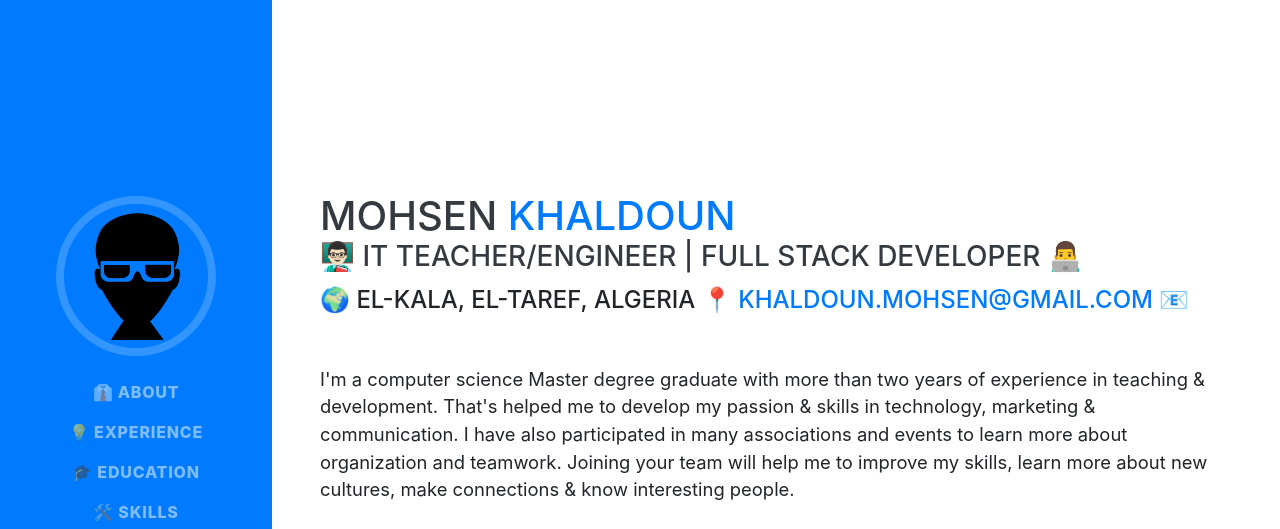
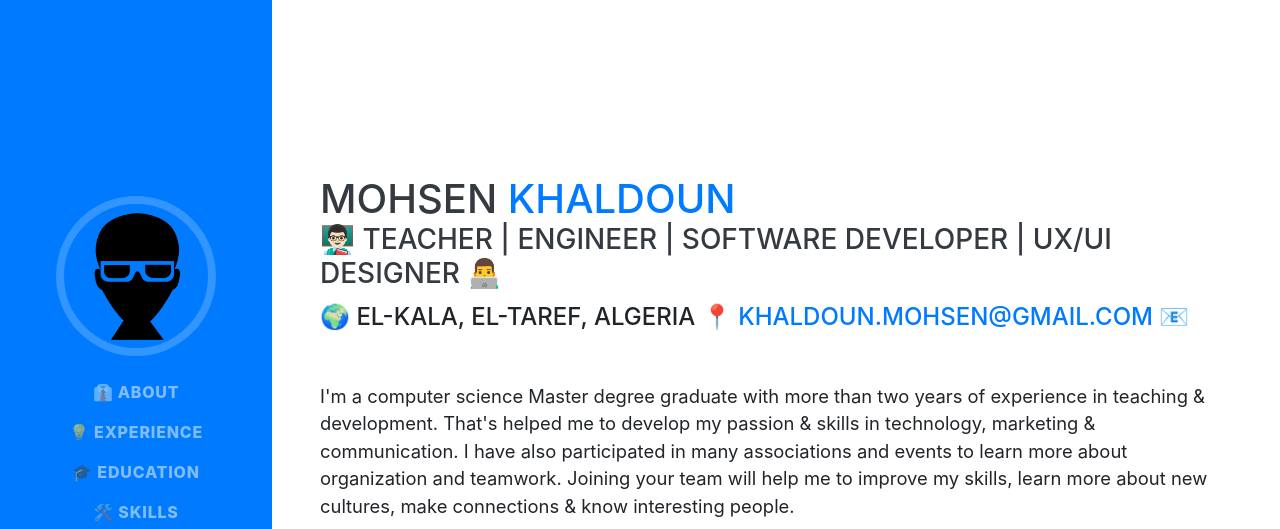
Before and after one commit to mohsenuss91/cv, a website with bundled scripts: page index.html in a window 1280 px wide. Shown: the top 529 px of the page. Built offline with nearby package versions, Linux system fonts and the light colour scheme; a web font is replaced by a local one.

Commit message:
Update index.html

```diff
--- a/index.html
+++ b/index.html
@@ -68,7 +68,7 @@
                 <h1 class="mb-0">Mohsen
                     <span class="text-primary">KHALDOUN</span>
                 </h1>
-                <h3>👨🏻‍🏫 IT TEACHER/ENGINEER | FULL STACK DEVELOPER 👨‍💻</h3>
+                <h3>👨🏻‍🏫 TEACHER | ENGINEER  | SOFTWARE DEVELOPER | UX/UI DESIGNER  👨‍💻</h3>
                 <div class="subheading mb-5">🌍 EL-Kala, El-Taref, Algeria 📍
                     <a href="mailto:name@email.com">khaldoun.mohsen@gmail.com 📧</a>
                 </div>
```
